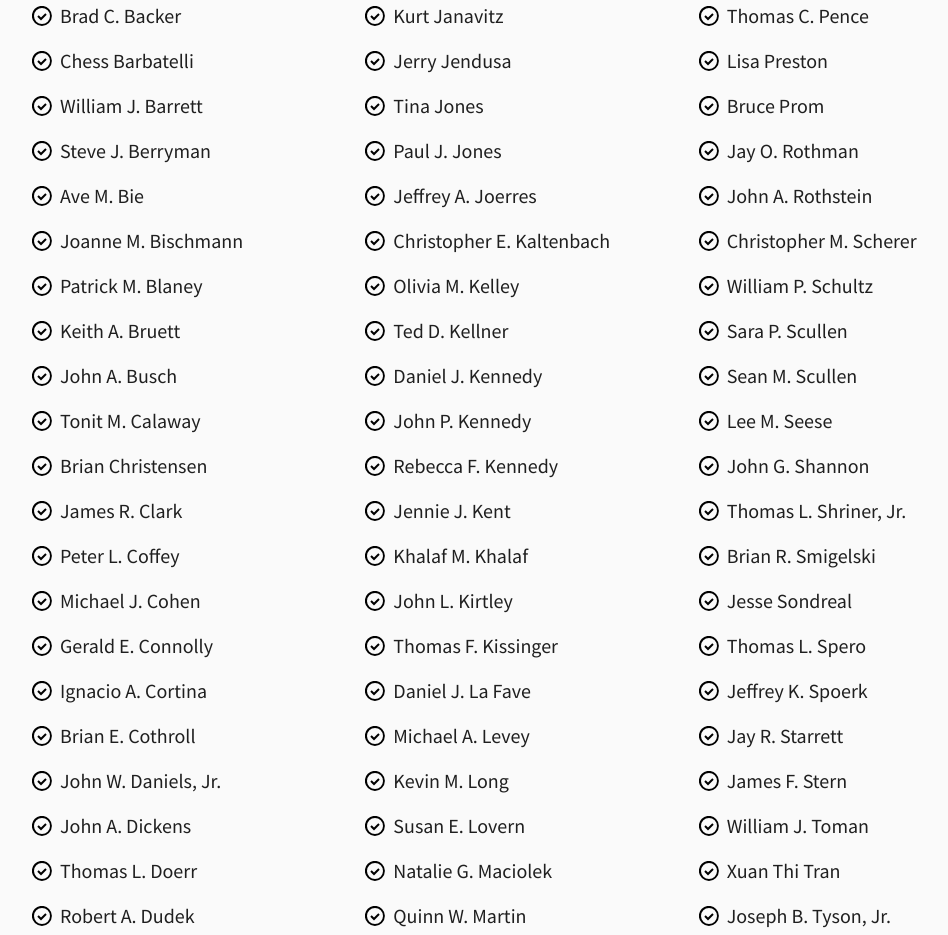
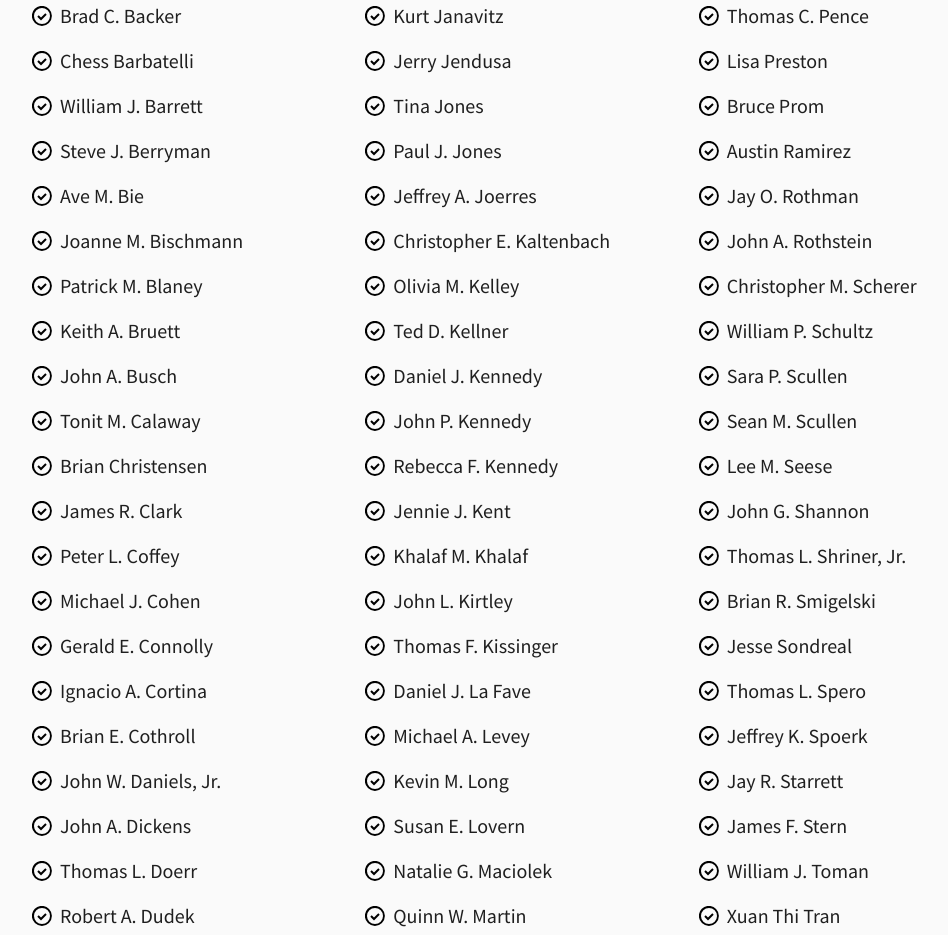
Before and after one commit to tekjoe/judicial-campaign, a Gatsby site: page /endorsements in a window 1280 px wide. Shown: the part 2278-3213 px from the top of the page, without its empty margins (124-1072 px from the left). Built offline with nearby package versions, Linux system fonts and the light colour scheme; Gatsby itself is replaced by a stand-in of ours.

Commit message:
added endorsements

```diff
--- a/src/components/organisms/Endorsements/index.js
+++ b/src/components/organisms/Endorsements/index.js
@@ -300,6 +300,7 @@ const Endorsements = () => {
                 <li>Thomas C. Pence</li>
                 <li>Lisa Preston</li>
                 <li>Bruce Prom</li>
+                <li>Austin Ramirez</li>
                 <li>Jay O. Rothman</li>
                 <li>John A. Rothstein</li>
                 <li>Christopher M. Scherer</li>
```
